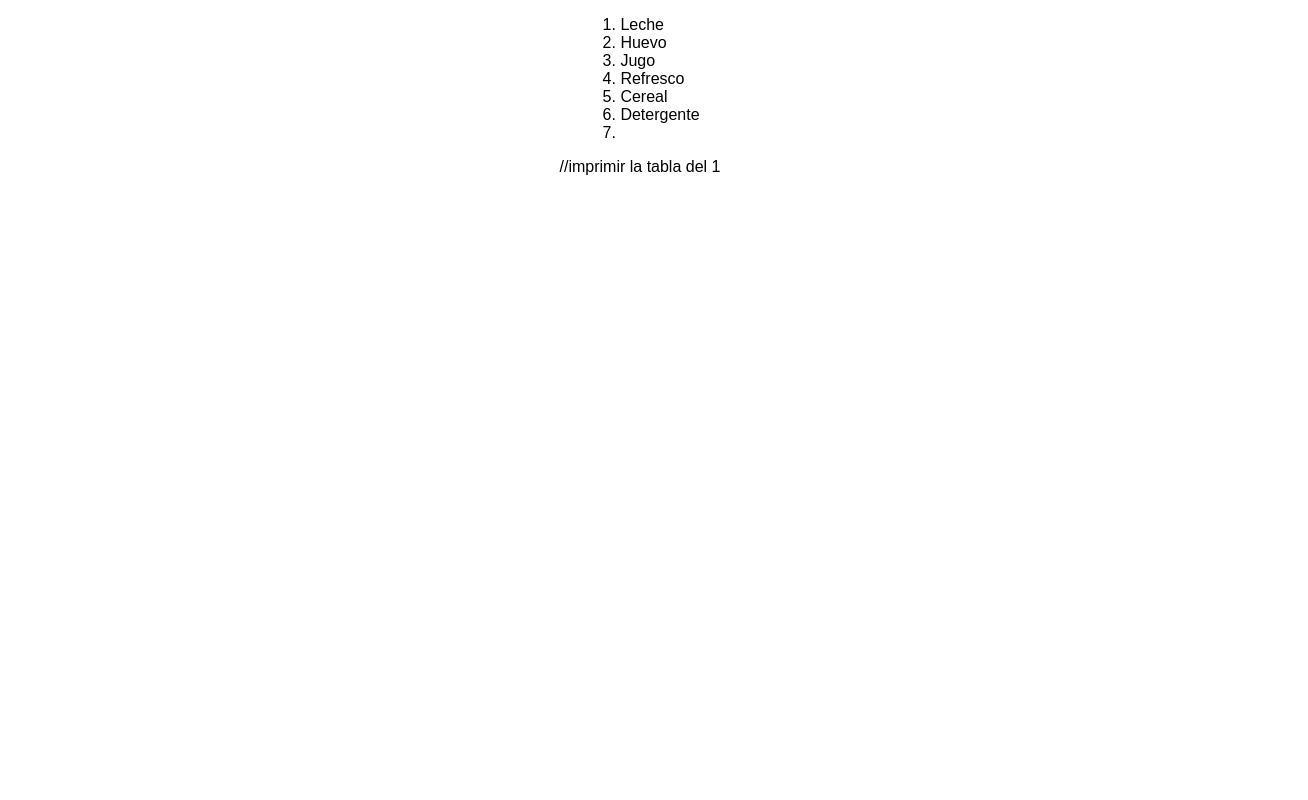
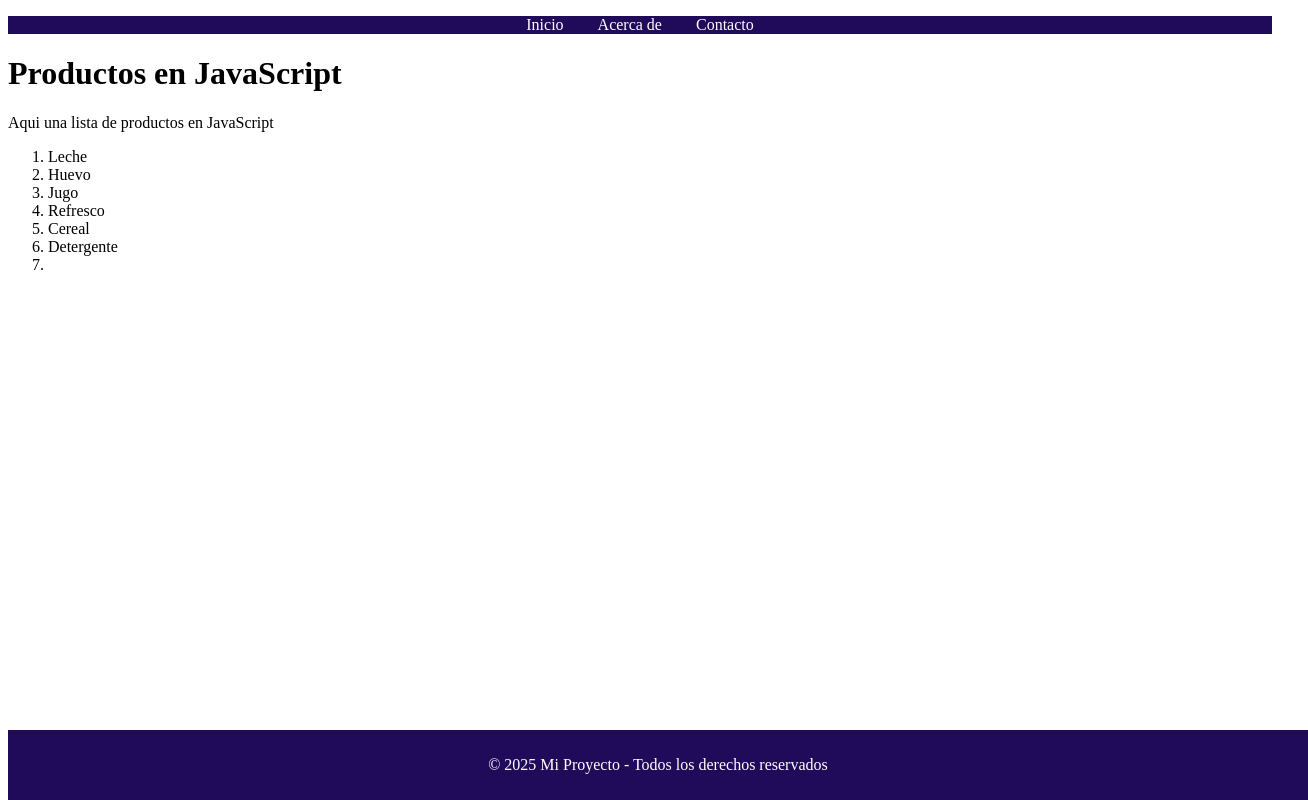
Before and after one commit to LuisDavid2003/Tecnologias-y-dise-o-web, a plain HTML site: page Bucles/index.html in a window 1280 px wide. Shown: the whole page, 1308 px wide, since content can reach past the window. Drawn offline with Linux system fonts and the light colour scheme; files that its build step writes are made by us from their sources.

Commit message:
NavBar y Footer en JavaScript

```diff
--- /dev/null
+++ b/Bucles/css/styles.css
@@ -0,0 +1,26 @@
+nav ul {
+    list-style: none;
+    padding: 0;
+    background: #200b5a;
+    text-align: center;
+}
+
+nav ul li {
+    display: inline;
+    margin: 0 15px;
+}
+
+nav ul li a {
+    color: white;
+    text-decoration: none;
+}
+
+footer {
+    text-align: center;
+    background: #200b5a;
+    color: white;
+    padding: 10px;
+    position: absolute;
+    width: 100%;
+    bottom: 0;
+}
--- a/Bucles/index.html
+++ b/Bucles/index.html
@@ -3,9 +3,25 @@
 <head>
     <meta charset="UTF-8">
     <meta name="viewport" content="width=device-width, initial-scale=1.0">
-    <link href="css/style.css" rel="stylesheet">
+    <title>Mi Proyecto</title>
+    <link rel="stylesheet" href="css/styles.css">
 </head>
 <body>
+
+    <div id="navbar"></div>
+
+    <main>
+        <h1>Productos en JavaScript</h1>
+        <p>Aqui una lista de productos en JavaScript</p>
+    </main>
+
+    <div id="footer"></div>
+
+    <!-- Cargar los scripts del navbar y el footer -->
+    <script src="utils/navbar.js"></script>
+    <script src="utils/footer.js"></script>
+
+
     <ol id="lista">
 
     </ol>
@@ -20,8 +36,6 @@
             lista.appendChild(item);
         }
     </script>
-    <script src="main.js"></script>
+
 </body>
 </html>
-
-//imprimir la tabla del 1
--- /dev/null
+++ b/Bucles/utils/footer.js
@@ -0,0 +1,11 @@
+function loadFooter() {
+    const footer = `
+        <footer>
+            <p>© 2025 Mi Proyecto - Todos los derechos reservados</p>
+        </footer>
+    `;
+    document.getElementById("footer").innerHTML = footer;
+}
+
+// Llamar a la función cuando se cargue el script
+document.addEventListener("DOMContentLoaded", loadFooter);
--- /dev/null
+++ b/Bucles/utils/navbar.js
@@ -0,0 +1,15 @@
+function loadNavbar() {
+    const navbar = `
+        <nav>
+            <ul>
+                <li><a href="index.html">Inicio</a></li>
+                <li><a href="about.html">Acerca de</a></li>
+                <li><a href="contact.html">Contacto</a></li>
+            </ul>
+        </nav>
+    `;
+    document.getElementById("navbar").innerHTML = navbar;
+}
+
+// Llamar a la función cuando se cargue el script
+document.addEventListener("DOMContentLoaded", loadNavbar);
```
